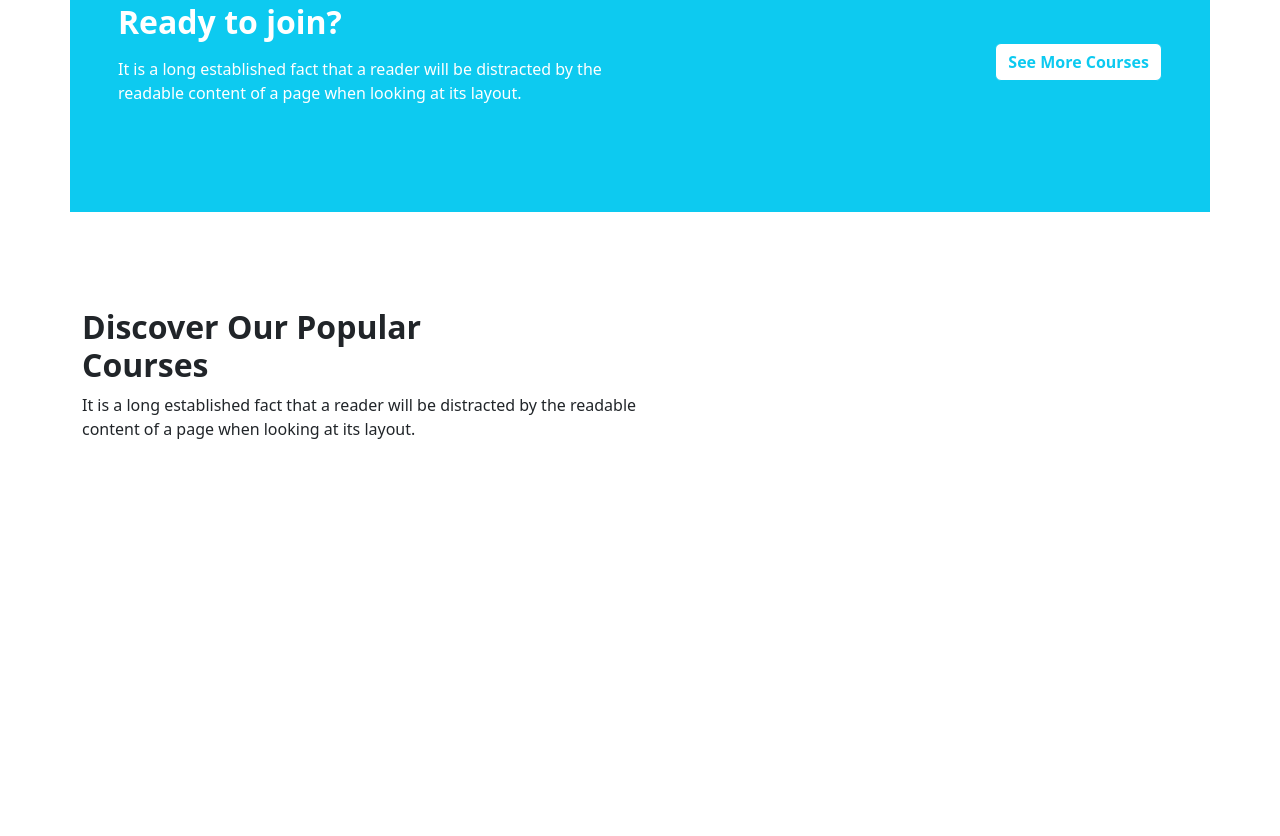
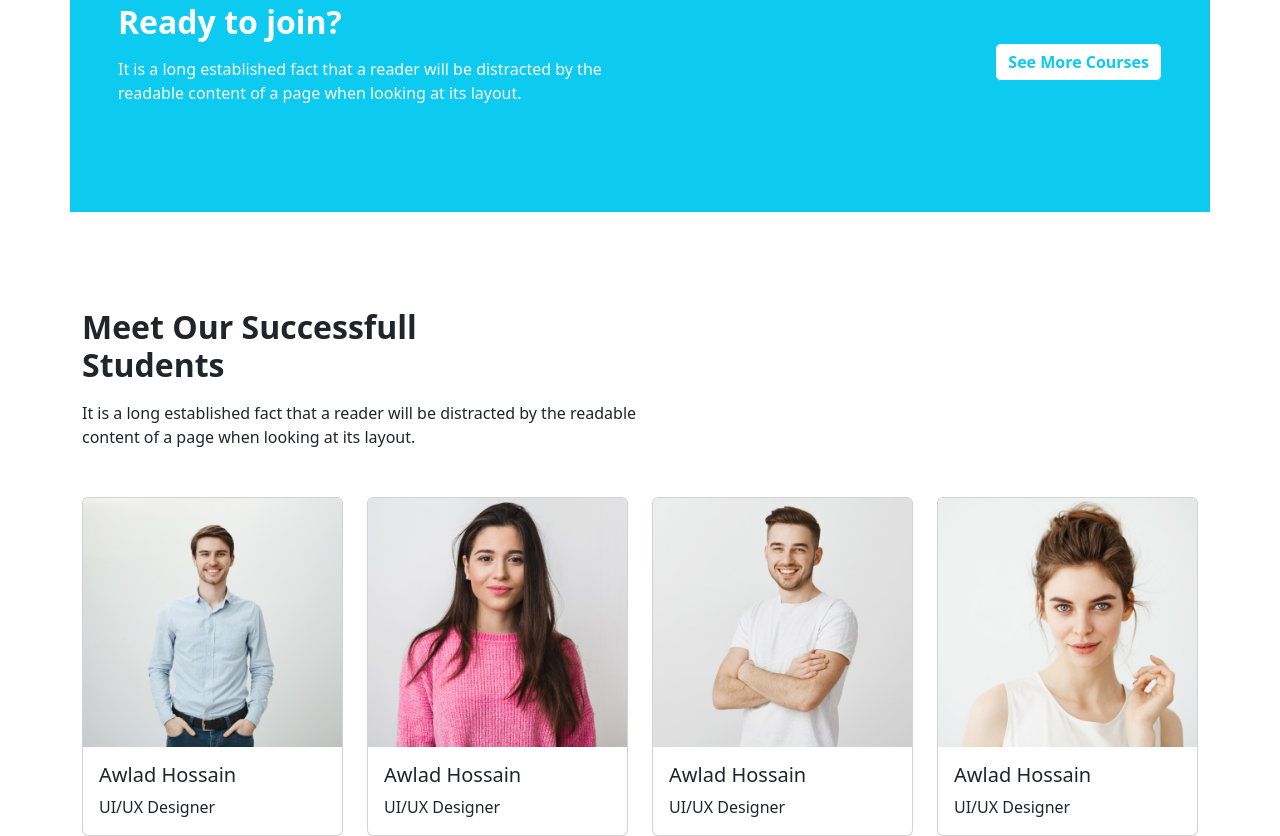
Before and after one commit to Ishrak-Imtiaz/course-station, a plain HTML site: page index.html in a window 1280 px wide. Shown: the part 2530-3366 px from the top of the page. Before the commit the page ends 3019 px from the top, so only its background shows below. Drawn offline with nearby package versions, Linux system fonts and the light colour scheme.

Commit message:
students portal added

```diff
--- a/index.html
+++ b/index.html
@@ -256,11 +256,53 @@
         </section>
         <!-- subscription end  -->
         <section class="container my-5 pt-5">
-            <h2 class="fw-bold">Discover Our Popular <br> Courses</h2>
+            <h2 class="fw-bold mb-3">Meet Our Successfull <br> Students</h2>
             <p>It is a long established fact that a reader will be distracted by the readable <br> content of a page
                 when
                 looking at its layout.</p>
         </section>
+        <!-- students portal start  -->
+        <section class="container">
+            <div class="row g-4">
+                <div class="col-lg-3 col-md-6">
+                    <div class="card">
+                        <img src="./images/student/student-1.png" class="card-img-top img-fluid" alt="...">
+                        <div class="card-body">
+                            <h5 class="card-title">Awlad Hossain</h5>
+                            <p class="card-text">UI/UX Designer</p>
+                        </div>
+                    </div>
+                </div>
+                <div class="col-lg-3 col-md-6">
+                    <div class="card">
+                        <img src="./images/student/student-2.png" class="card-img-top img-fluid" alt="...">
+                        <div class="card-body">
+                            <h5 class="card-title">Awlad Hossain</h5>
+                            <p class="card-text">UI/UX Designer</p>
+                        </div>
+                    </div>
+                </div>
+                <div class="col-lg-3 col-md-6">
+                    <div class="card">
+                        <img src="./images/student/student-3.png" class="card-img-top img-fluid" alt="...">
+                        <div class="card-body">
+                            <h5 class="card-title">Awlad Hossain</h5>
+                            <p class="card-text">UI/UX Designer</p>
+                        </div>
+                    </div>
+                </div>
+                <div class="col-lg-3 col-md-6">
+                    <div class="card">
+                        <img src="./images/student/student-4.png" class="card-img-top img-fluid" alt="...">
+                        <div class="card-body">
+                            <h5 class="card-title">Awlad Hossain</h5>
+                            <p class="card-text">UI/UX Designer</p>
+                        </div>
+                    </div>
+                </div>
+            </div>
+        </section>
+        <!-- students portal end  -->
     </main>
     <script src="https://cdn.jsdelivr.net/npm/bootstrap@5.2.0/dist/js/bootstrap.bundle.min.js"
         integrity="sha384-A3rJD856KowSb7dwlZdYEkO39Gagi7vIsF0jrRAoQmDKKtQBHUuLZ9AsSv4jD4Xa"
```
